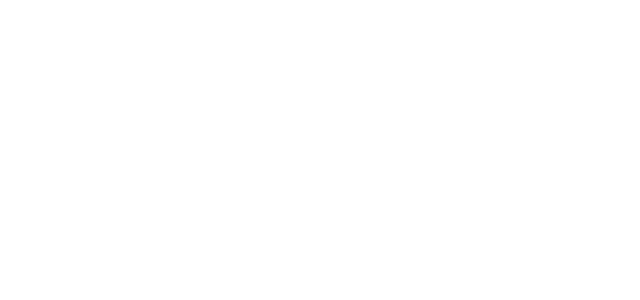
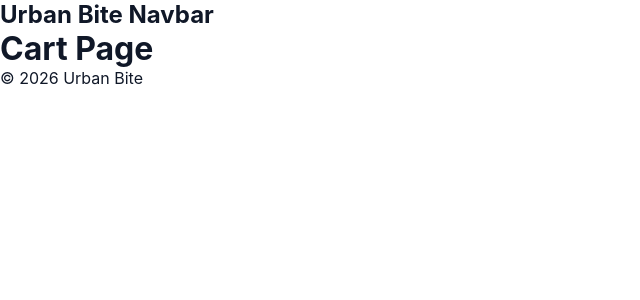
Before and after one commit to josephamuasi001/urban-bites, a React (Vite) app in the folder frontend/: page /cart in a window 1280 px wide. Before the commit this address had no page. Shown: the top 300 px of the page, without its empty margins (0-640 px from the left). Built offline with nearby package versions, Linux system fonts and the light colour scheme.

Commit message:
Create application layout and page routing

```diff
--- /dev/null
+++ b/frontend/src/layouts/MainLayout.jsx
@@ -0,0 +1,21 @@
+import { Outlet } from "react-router-dom";
+
+function MainLayout() {
+  return (
+    <>
+      <header>
+        <h2>Urban Bite Navbar</h2>
+      </header>
+
+      <main>
+        <Outlet />
+      </main>
+
+      <footer>
+        <p>© 2026 Urban Bite</p>
+      </footer>
+    </>
+  );
+}
+
+export default MainLayout;
--- /dev/null
+++ b/frontend/src/pages/CartPage.jsx
@@ -0,0 +1,5 @@
+function LoginPage() {
+  return <h1>Cart Page</h1>;
+}
+
+export default LoginPage;
--- /dev/null
+++ b/frontend/src/pages/CheckoutPage.jsx
@@ -0,0 +1,5 @@
+function LoginPage() {
+  return <h1>Checkout Page</h1>;
+}
+
+export default LoginPage;
--- /dev/null
+++ b/frontend/src/pages/HomePage.jsx
@@ -0,0 +1,5 @@
+function HomePage() {
+  return <h1>Home Page</h1>;
+}
+
+export default HomePage;
--- /dev/null
+++ b/frontend/src/pages/LoginPage.jsx
@@ -0,0 +1,5 @@
+function LoginPage() {
+  return <h1>Login Page</h1>;
+}
+
+export default LoginPage;
--- /dev/null
+++ b/frontend/src/pages/NotFoundPage.jsx
@@ -0,0 +1,5 @@
+function LoginPage() {
+  return <h1>Not found Page</h1>;
+}
+
+export default LoginPage;
--- /dev/null
+++ b/frontend/src/pages/OrdersPage.jsx
@@ -0,0 +1,5 @@
+function LoginPage() {
+  return <h1>Orders Page</h1>;
+}
+
+export default LoginPage;
--- /dev/null
+++ b/frontend/src/pages/ProfilePage.jsx
@@ -0,0 +1,5 @@
+function LoginPage() {
+  return <h1>Profile Page</h1>;
+}
+
+export default LoginPage;
--- /dev/null
+++ b/frontend/src/pages/RegisterPage.jsx
@@ -0,0 +1,5 @@
+function LoginPage() {
+  return <h1>Register Page</h1>;
+}
+
+export default LoginPage;
--- /dev/null
+++ b/frontend/src/pages/RestaurantDetailsPage.jsx
@@ -0,0 +1,5 @@
+function LoginPage() {
+  return <h1>Restaurants Details Page</h1>;
+}
+
+export default LoginPage;
--- /dev/null
+++ b/frontend/src/pages/RestaurantsPage.jsx
@@ -0,0 +1,5 @@
+function LoginPage() {
+  return <h1>Restaurants Page</h1>;
+}
+
+export default LoginPage;
--- a/frontend/src/routes/AppRoutes.jsx
+++ b/frontend/src/routes/AppRoutes.jsx
@@ -1,13 +1,35 @@
 import { Routes, Route } from "react-router-dom";
 
-function HomePage() {
-  return <h1>Home Page</h1>;
-}
+import MainLayout from "../layouts/MainLayout";
+
+import HomePage from "../pages/HomePage";
+import RestaurantsPage from "../pages/RestaurantsPage";
+import RestaurantDetailsPage from "../pages/RestaurantDetailsPage";
+import LoginPage from "../pages/LoginPage";
+import RegisterPage from "../pages/RegisterPage";
+import CartPage from "../pages/CartPage";
+import CheckoutPage from "../pages/CheckoutPage";
+import OrdersPage from "../pages/OrdersPage";
+import ProfilePage from "../pages/ProfilePage";
+import NotFoundPage from "../pages/NotFoundPage";
 
 function AppRoutes() {
   return (
     <Routes>
-      <Route path="/" element={<HomePage />} />
+      <Route element={<MainLayout />}>
+        <Route path="/" element={<HomePage />} />
+        <Route path="/restaurants" element={<RestaurantsPage />} />
+        <Route path="/restaurants/:id" element={<RestaurantDetailsPage />} />
+        <Route path="/cart" element={<CartPage />} />
+        <Route path="/checkout" element={<CheckoutPage />} />
+        <Route path="/orders" element={<OrdersPage />} />
+        <Route path="/profile" element={<ProfilePage />} />
+      </Route>
+
+      <Route path="/login" element={<LoginPage />} />
+      <Route path="/register" element={<RegisterPage />} />
+
+      <Route path="*" element={<NotFoundPage />} />
     </Routes>
   );
 }
```
